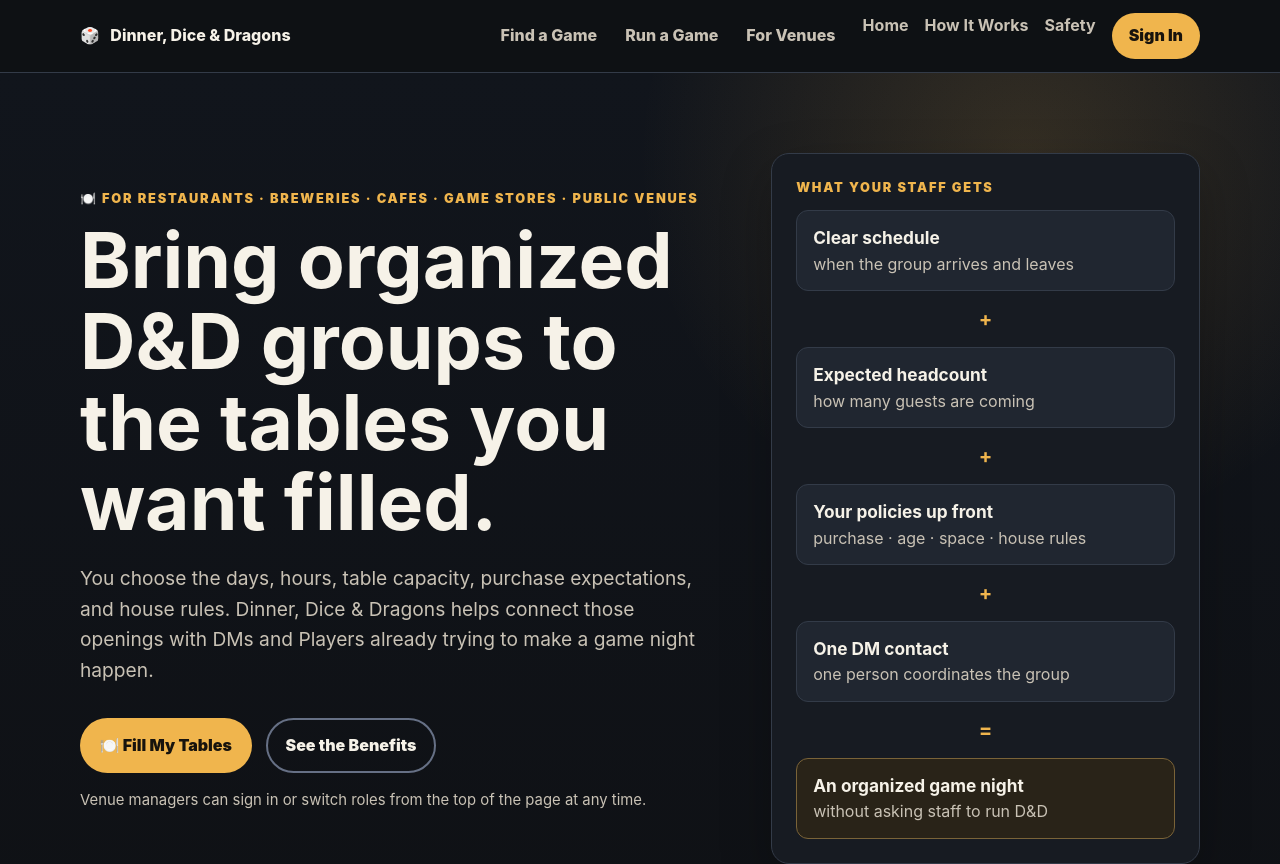
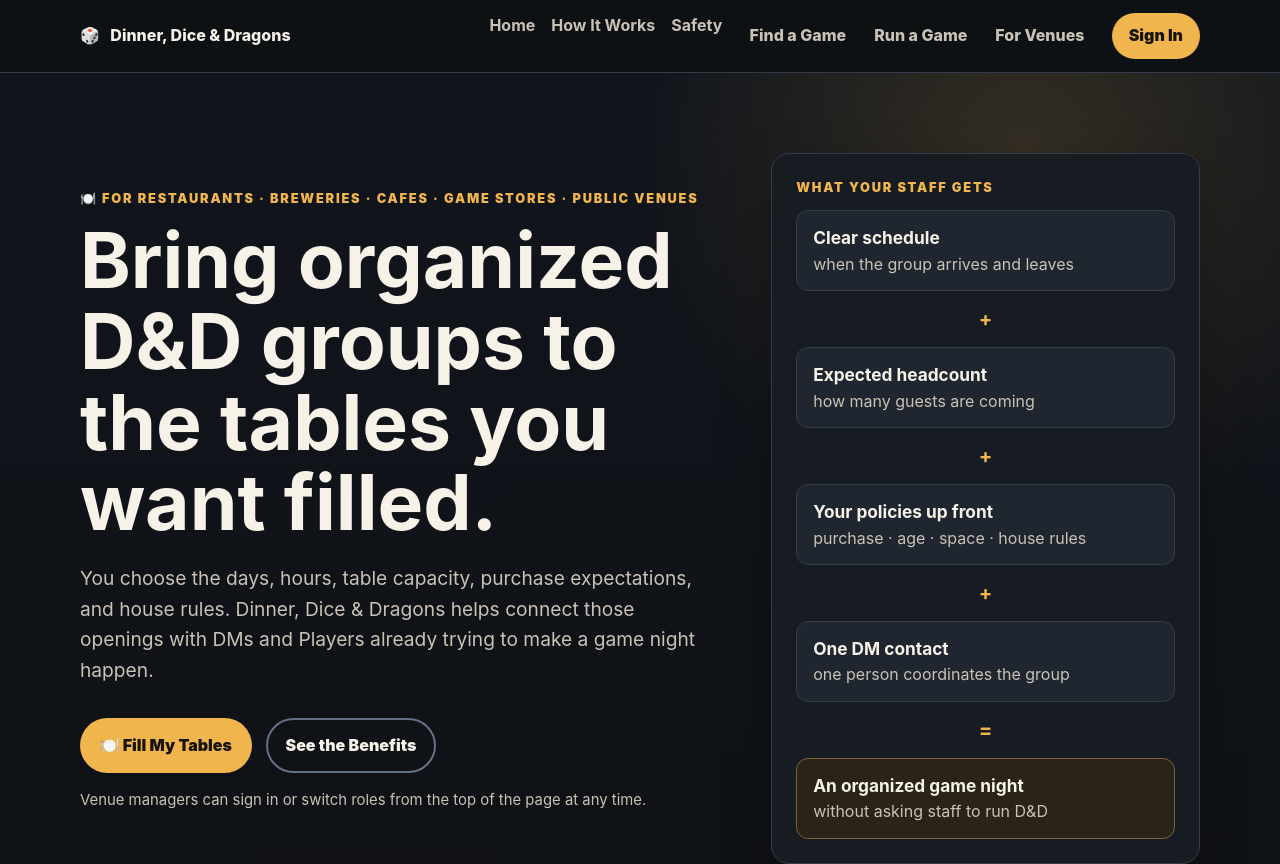
Before and after one commit to cbw29512/dinnerdiceanddragons, a website: page venues.html in a window 1280 px wide. Shown: the top 864 px of the page. Drawn offline with Linux system fonts and the light colour scheme.

Commit message:
Render Venue role and account controls on first paint

```diff
--- a/venues.html
+++ b/venues.html
@@ -1,5 +1,5 @@
 <!doctype html><html lang="en"><head><meta charset="utf-8"><meta name="viewport" content="width=device-width,initial-scale=1"><title>Bring D&D Groups to Your Venue | Dinner, Dice & Dragons</title><meta name="description" content="Restaurants, breweries, cafes, game stores, and public venues can turn open tables into organized recurring D&D game nights with clear schedules, headcounts, and one DM point of contact."><link rel="stylesheet" href="styles.css"><link rel="stylesheet" href="global-auth-ui.css"></head><body>
-<a class="skip-link" href="#main">Skip to main content</a><header class="site-header"><div class="shell nav-wrap"><a class="brand" href="index.html"><span aria-hidden="true">🎲</span><span>Dinner, Dice &amp; Dragons</span></a><nav aria-label="Primary navigation"><a href="index.html">Home</a><a href="index.html#how-it-works">How It Works</a><a href="conduct.html">Safety</a></nav></div></header>
+<a class="skip-link" href="#main">Skip to main content</a><header class="site-header"><div class="shell nav-wrap"><a class="brand" href="index.html"><span aria-hidden="true">🎲</span><span>Dinner, Dice &amp; Dragons</span></a><nav aria-label="Primary navigation"><a href="index.html">Home</a><a href="index.html#how-it-works">How It Works</a><a href="conduct.html">Safety</a><div class="ddd-header-role-links" aria-label="Start by role"><a href="join.html#player" data-ddd-role-link="player">Find a Game</a><a href="join.html#gm" data-ddd-role-link="gm">Run a Game</a><a href="venues.html#signup" data-ddd-role-link="venue">For Venues</a></div><button id="ddd-global-account-button" class="ddd-account-trigger" type="button" aria-haspopup="dialog" aria-controls="ddd-global-account-dialog">Sign In</button></nav></div></header>
 <main id="main" tabindex="-1"><section class="hero"><div class="shell hero-grid"><div><p class="eyebrow">🍽️ FOR RESTAURANTS · BREWERIES · CAFES · GAME STORES · PUBLIC VENUES</p><h1>Bring organized D&amp;D groups to the tables you want filled.</h1><p class="lede">You choose the days, hours, table capacity, purchase expectations, and house rules. Dinner, Dice &amp; Dragons helps connect those openings with DMs and Players already trying to make a game night happen.</p><div class="cta-row"><a class="button primary" href="#signup">🍽️ Fill My Tables</a><a class="button secondary" href="#benefits">See the Benefits</a></div><p class="microcopy">Venue managers can sign in or switch roles from the top of the page at any time.</p></div><aside class="hero-card"><p class="eyebrow">WHAT YOUR STAFF GETS</p><div class="match-flow"><div><strong>Clear schedule</strong><span>when the group arrives and leaves</span></div><b>+</b><div><strong>Expected headcount</strong><span>how many guests are coming</span></div><b>+</b><div><strong>Your policies up front</strong><span>purchase · age · space · house rules</span></div><b>+</b><div><strong>One DM contact</strong><span>one person coordinates the group</span></div><b>=</b><div class="match-result"><strong>An organized game night</strong><span>without asking staff to run D&amp;D</span></div></div></aside></div></section>
 <section class="section" id="benefits"><div class="shell"><div class="section-heading centered"><p class="eyebrow">WHY A VENUE WOULD USE THIS</p><h2>Turn open capacity into repeat game-night traffic.</h2><p>Your venue is not just a listing in a directory. The times you want groups can help create the match.</p></div><div class="role-grid"><article class="role-card"><div class="role-icon" aria-hidden="true">👥</div><h3>Bring in organized groups</h3><p>Show local DMs and Players exactly when you want a tabletop group in your business.</p></article><article class="role-card"><div class="role-icon" aria-hidden="true">🍔</div><h3>Set the rules before they arrive</h3><p>State food or drink expectations, capacity, age/alcohol policy, accessibility notes, and any house requirements in advance.</p></article><article class="role-card"><div class="role-icon" aria-hidden="true">🧙</div><h3>Work with one person</h3><p>The DM coordinates the Players. Your staff has one point of contact for schedule, headcount, table needs, and changes.</p></article></div></div></section>
 <section class="section alt"><div class="shell"><div class="section-heading"><p class="eyebrow">YOU DO NOT HAVE TO WAIT FOR A GROUP TO ASK</p><h2>Your open table can help start the game night.</h2><p>Players, DMs, and venues can each create the first signal that reveals an opportunity.</p></div><div class="steps"><article><span>🎲</span><h3>A Player wants a game</h3><p>Nearby DMs can see that people are interested in a particular game and schedule.</p></article><article><span>🧙</span><h3>A DM wants to run</h3><p>Compatible Players and venue openings can be matched to the DM.</p></article><article><span>🍽️</span><h3>You have a table to fill</h3><p>Compatible DMs and Player interest can be matched to the hours you want used.</p></article></div></div></section>
```
